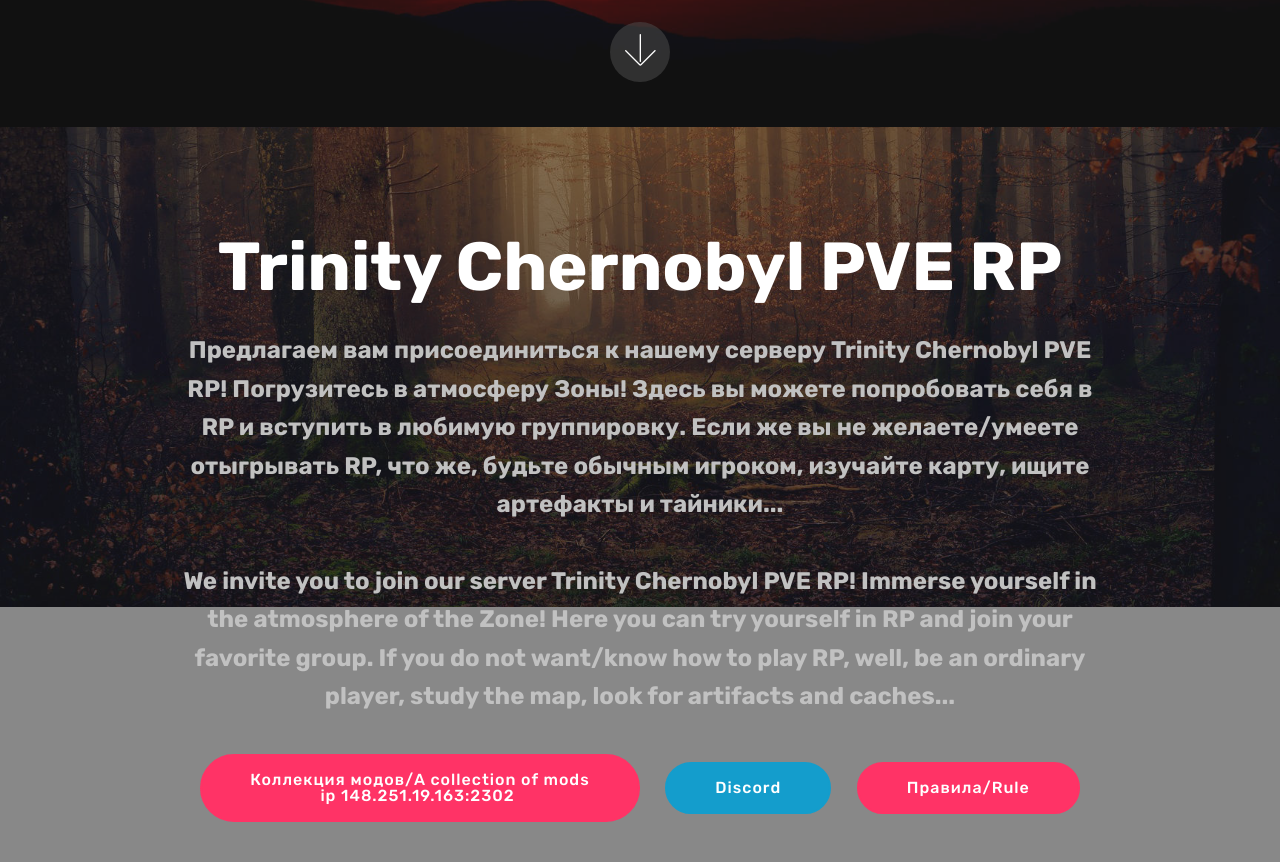
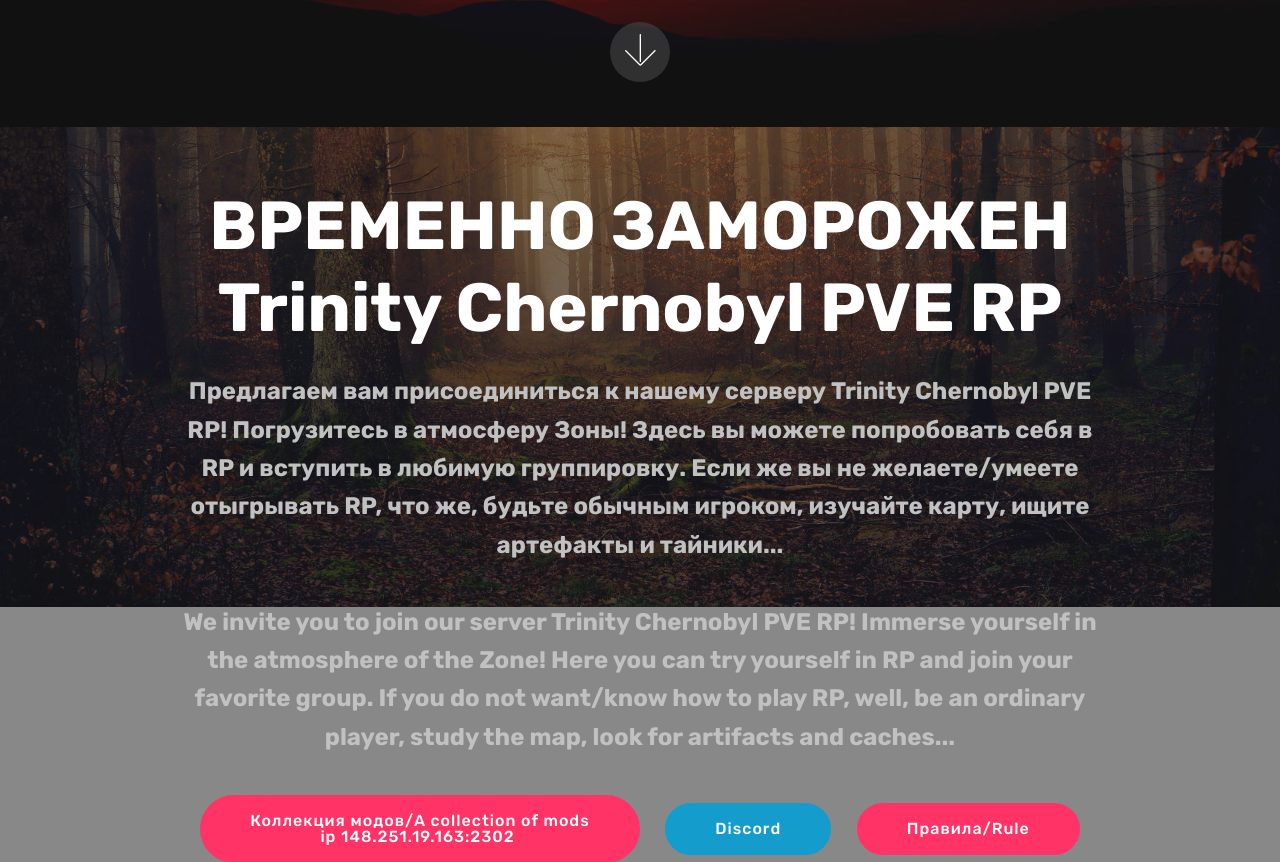
Before and after one commit to TrinityPVE/TrinityPVERP, a plain HTML site: page index.html in a window 1280 px wide. Shown: the part 673-1535 px from the top of the page. Drawn offline with Linux system fonts and the light colour scheme; files whose address does not match are found by name.

Commit message:
create github pages

```diff
--- a/index.html
+++ b/index.html
@@ -51,7 +51,7 @@
     </div>
 </section>
 
-<section class="engine"><a href="https://mobirise.info/u">bootstrap responsive templates</a></section><section class="header6 cid-rCMKTdqTpn mbr-fullscreen mbr-parallax-background" id="header6-1">
+<section class="engine"><a href="https://mobirise.info/n">free simple site templates</a></section><section class="header6 cid-rCMKTdqTpn mbr-fullscreen mbr-parallax-background" id="header6-1">
 
 
 
@@ -61,7 +61,7 @@
     <div class="container">
         <div class="row justify-content-md-center">
             <div class="mbr-white col-md-10">
-                <h1 class="mbr-section-title align-center mbr-bold pb-3 mbr-fonts-style display-1">Trinity Chernobyl PVE RP</h1>
+                <h1 class="mbr-section-title align-center mbr-bold pb-3 mbr-fonts-style display-1">ВРЕМЕННО ЗАМОРОЖЕН<br>Trinity Chernobyl PVE RP</h1>
                 <p class="mbr-text align-center pb-3 mbr-fonts-style display-5"><strong>Предлагаем вам присоединиться к нашему серверу Trinity Chernobyl PVE RP! Погрузитесь в атмосферу Зоны! Здесь вы можете попробовать себя в RP и вступить в любимую группировку. Если же вы не желаете/умеете отыгрывать RP, что же, будьте обычным игроком, изучайте карту, ищите артефакты и тайники...<br>
 <br>We invite you to join our server Trinity Chernobyl PVE RP! Immerse yourself in the atmosphere of the Zone! Here you can try yourself in RP and join your favorite group. If you do not want/know how to play RP, well, be an ordinary player, study the map, look for artifacts and caches...</strong><br></p>
                 <div class="mbr-section-btn align-center"><a class="btn btn-md btn-secondary display-4" href="https://steamcommunity.com/sharedfiles/filedetails/?id=1890652475" target="_blank">Коллекция модов/A collection of mods<br>ip 148.251.19.163:2302&nbsp;<br></a>
```
Also changed, not shown: 1 other file.
